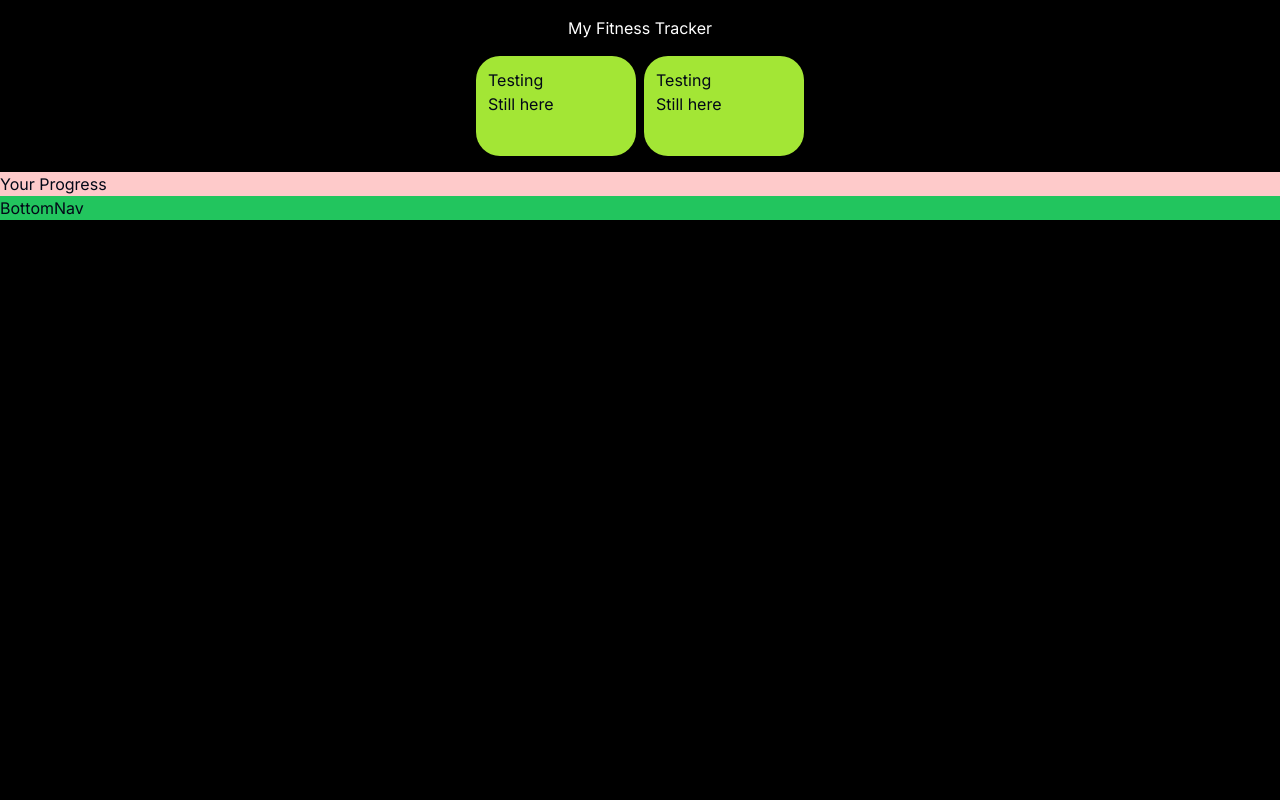
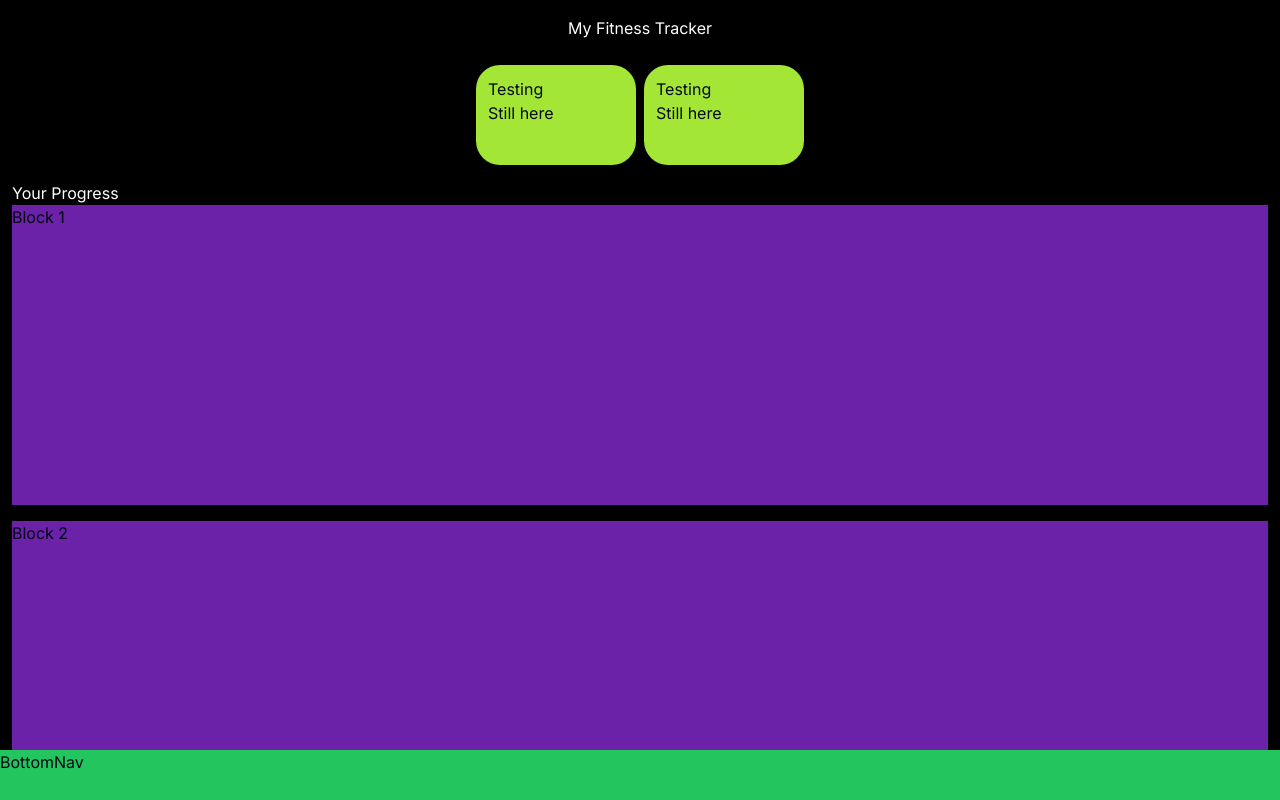
Before and after one commit to DanielFindlay101/fitness-tracker, a Next.js app: page / in a window 1280 px wide. Shown: the top 800 px of the page. Built offline with nearby package versions, Linux system fonts and the light colour scheme.

Commit message:
added scroll behaviour to progress

```diff
--- a/app/page.tsx
+++ b/app/page.tsx
@@ -3,6 +3,7 @@ import TopNav from "../components/TopNav";
 import { Workout } from "@/utils/workout";
 import HomeSection from "@/components/HomeSection";
 import ProgressSection from "@/components/ProgressSection";
+import BottomNav from "@/components/BottomNav";
 
 const workouts: Workout[] = [
   {
@@ -36,6 +37,7 @@ export default function Home() {
     <>
       <TopNav />
       <HomeSection />
+      <BottomNav />
     </>
   );
 }
--- a/components/BottomNav.tsx
+++ b/components/BottomNav.tsx
@@ -1,5 +1,9 @@
 import React from "react";
 
 export default function BottomNav() {
-  return <div className="w-full bg-green-500 sticky bottom-0 ">BottomNav</div>;
+  return (
+    <div className="w-full bg-green-500 h-[50px] fixed bottom-0 ">
+      BottomNav
+    </div>
+  );
 }
--- a/components/HomeSection.tsx
+++ b/components/HomeSection.tsx
@@ -1,15 +1,13 @@
 "use client";
 
-import BottomNav from "./BottomNav";
 import HomeCards from "./HomeCards";
 import ProgressSection from "./ProgressSection";
 
 export default function HomeSection() {
   return (
-    <div className=" h-screen bg-black">
+    <div className=" h-screen bg-black pt-[65px]">
       <HomeCards />
       <ProgressSection />
-      <BottomNav />
     </div>
   );
 }
--- a/components/ProgressSection.tsx
+++ b/components/ProgressSection.tsx
@@ -2,8 +2,12 @@ import React from "react";
 
 export default function ProgressSection() {
   return (
-    <div className="bg-red-200">
-      <h1>Your Progress</h1>
+    <div className="bg-black h-screen px-3">
+      <h1 className="text-white">Your Progress</h1>
+      <div className="gap-4 h-screen overflow-auto">
+        <div className="bg-purple-800 w-full h-[300px] mb-4">Block 1</div>
+        <div className="bg-purple-800 w-full h-[300px] mb-4">Block 2</div>
+      </div>
     </div>
   );
 }
--- a/components/TopNav.tsx
+++ b/components/TopNav.tsx
@@ -14,7 +14,7 @@ import {
 export default function MainNav() {
   return (
     <>
-      <div className="bg-black flex justify-evenly p-4">
+      <div className="bg-black flex fixed w-full justify-evenly p-4">
         <h1 className="text-white text-left">My Fitness Tracker</h1>
       </div>
     </>
```
